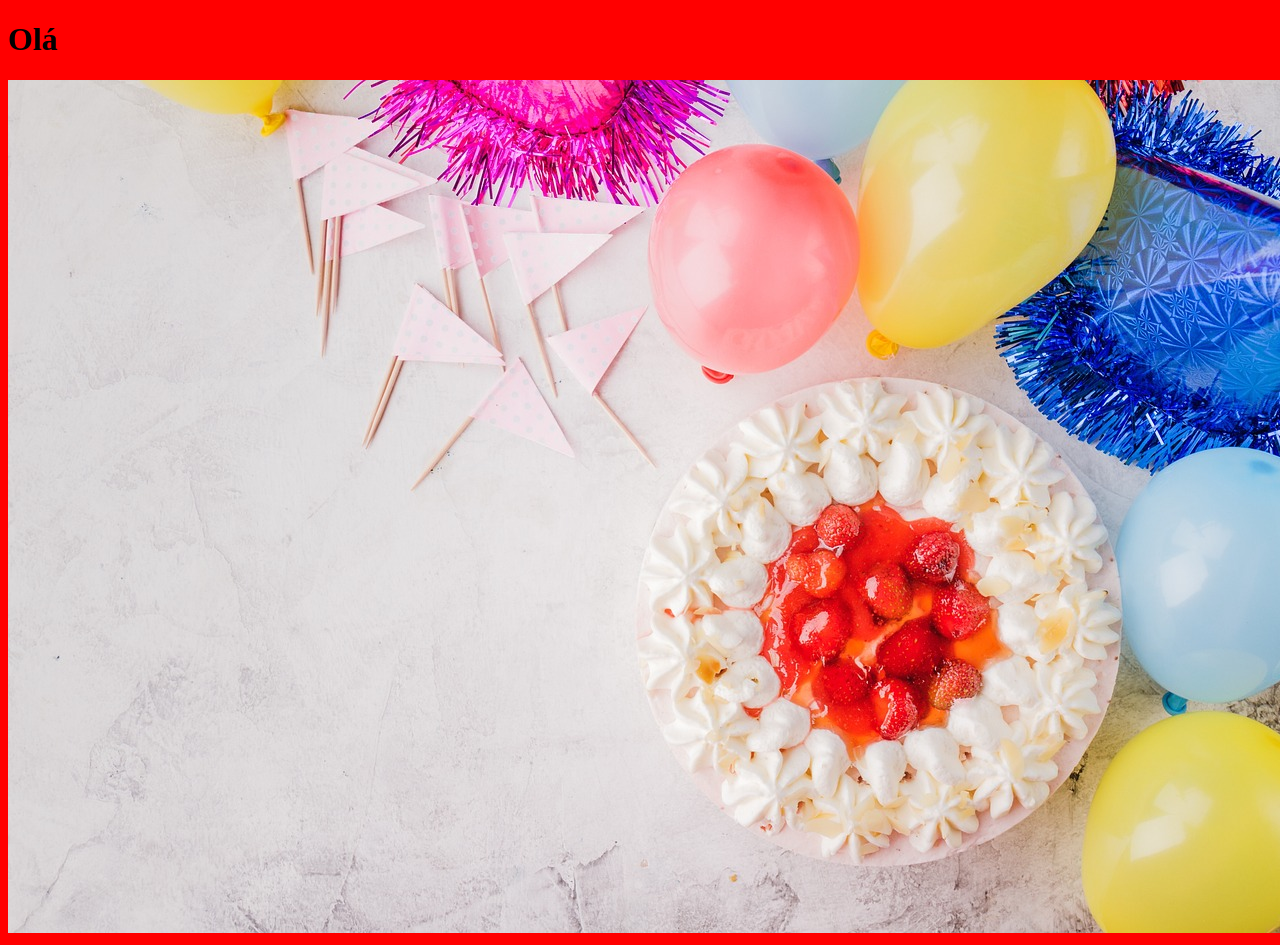
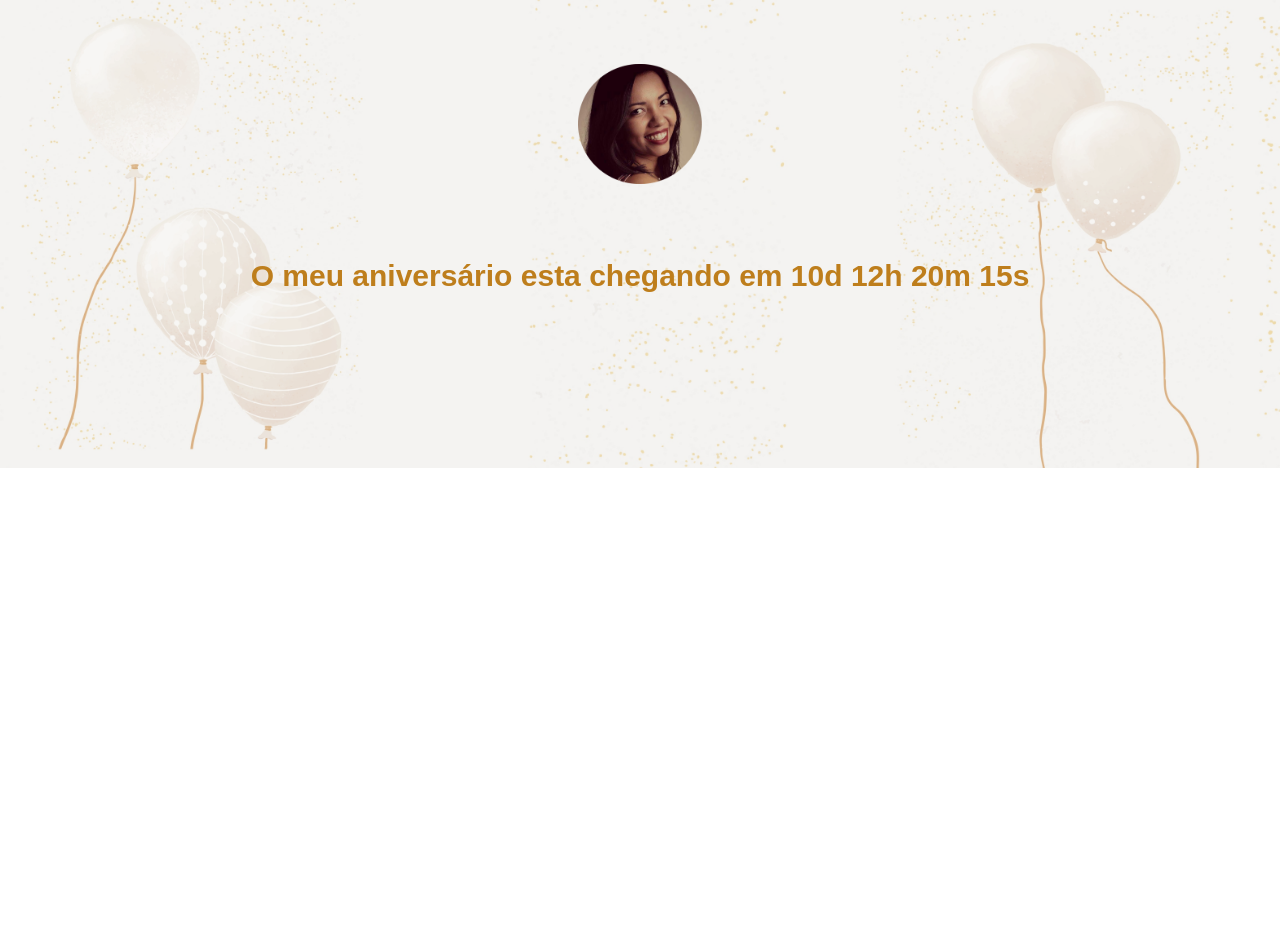
Before and after one commit to PriscillaBarbosa/pagina_aniversario, a website built with Parcel: page src/index.html in a window 1280 px wide. After the commit the page ends 800 px from the top, so only its background shows below. Built offline with nearby package versions, Linux system fonts and the light colour scheme; a web font is replaced by a local one.

Commit message:
criando o hero

```diff
--- a/src/index.html
+++ b/src/index.html
@@ -4,11 +4,21 @@
     <meta charset="UTF-8">
     <meta name="viewport" content="width=device-width, initial-scale=1.0">
     <title>Aniversário da Priscilla</title>
+    <link rel="preconnect" href="https://fonts.googleapis.com">
+    <link rel="preconnect" href="https://fonts.gstatic.com" crossorigin>
+    <link href="https://fonts.googleapis.com/css2?family=Playwrite+AU+NSW:wght@100..400&display=swap" rel="stylesheet">
     <link rel="stylesheet" href="styles/main.scss">
 </head>
 <body>
-    <h1>Olá</h1>
-    <img src="./images/banner_hero.jpg" alt="">
+    <header class="hero">
+        <div class="container">
+            <img class="hero__eu" src="./images/eu.png" alt="banner">
+            <p class="hero__text">
+                O meu aniversário esta chegando em 10d 12h 20m 15s
+            </p>
+        </div>
+    </header>
+
 
     <script src="scripts/main.js"></script>
 </body>
--- /dev/null
+++ b/src/styles/_hero.scss
@@ -0,0 +1,50 @@
+.hero {
+    padding-top: 64px;
+    padding-bottom: 100px;
+    background-image: url(../images/banner2.jpg);
+    background-repeat: no-repeat;
+    background-size: cover;
+    position: relative;
+
+    .container {
+        position: relative;
+    }
+
+    &::before {
+        position: absolute;
+        top: 0;
+        left: 0;
+        width: 100%;
+        height: 100%;
+        background-color: #e4e0d9;
+        content: '';
+        opacity: 0.3;
+
+    }
+
+    &__text {
+        margin-top: 64px;
+        margin-bottom: 64px;
+        font-size: 30px;
+        line-height: 56px;
+        font-weight: 700;
+        text-align: center;
+    }
+
+    &__eu {
+        margin: 0 auto;
+        height: 120px;
+        display:block;
+    }
+
+    @media (max-width: 640px) {
+
+        padding: 40px 0;
+
+        &__text {
+            font-size: 18px;
+            line-height: 20px;
+            margin: 24px 0;
+        }
+    }
+}
--- a/src/styles/main.scss
+++ b/src/styles/main.scss
@@ -1,3 +1,23 @@
-body {
-    background-color: red;
+@use 'hero';
+
+* {
+    margin: 0;
+    padding: 0;
+    box-sizing: border-box;
+    font-family: "Playwrite AU NSW", sans-serif;
+    color: #be7e1c;
 }
+
+.container {
+    max-width: 960px;
+    width: 100%;
+    margin: 0 auto;
+
+    @media (max-width: 640px) {
+        max-width: 80%;
+    }
+
+    @media (max-width: 1024px) {
+        max-width: 90%;
+    }
+}
```
Also changed, not shown: src/images/banner.jpg (added), src/images/banner2.jpg (added), src/images/eu.jpg (added), src/images/eu.png (added).
